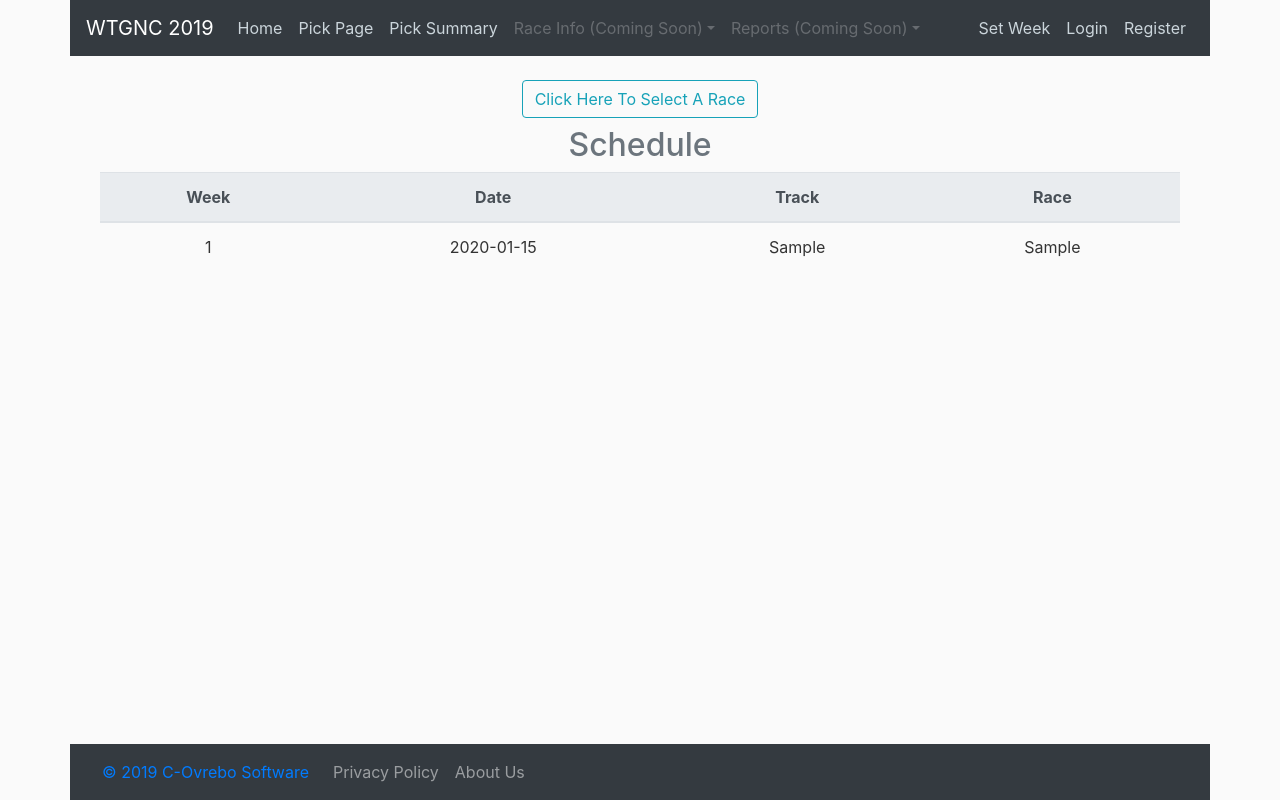
After one commit to covrebo/wtgnc_19, a Flask app: page /schedule in a window 1280 px wide. The commit adds this page. Run offline with Flask 2, Linux system fonts and the light colour scheme; tables that the repository leaves empty hold one stand-in row (values such as "Sample post"); parts of the project's set-up code (start-up, migrations or seed data) failed here and were passed over; some libraries are stand-ins or nearby versions.

Commit message:
Created a route and template to display the schedule.

```diff
--- a/wtgnc/data_vars.py
+++ b/wtgnc/data_vars.py
@@ -1,9 +1,9 @@
 from wtgnc.models import Driver, Pick, Event
 
 # Create the entry list
-entry_list_detailed = Driver.query.all()
-
-entry_list_brief = [('#' + str(driver.car_number) + ' ' + driver.driver, '#' + str(driver.car_number) + ' ' + driver.driver) for driver in entry_list_detailed]
+# entry_list_detailed = Driver.query.all()
+#
+# entry_list_brief = [('#' + str(driver.car_number) + ' ' + driver.driver, '#' + str(driver.car_number) + ' ' + driver.driver) for driver in entry_list_detailed]
 
 #entry_list_brief = [(1, '#1 Kurt Busch'), (2, '#2 Brad Keselowski')]
 
@@ -109,7 +109,7 @@ results = [
     }
 ]
 
-pick_list = Pick.query.all()
+# pick_list = Pick.query.all()
 
 
 
--- a/wtgnc/routes.py
+++ b/wtgnc/routes.py
@@ -58,14 +58,6 @@ def logout():
     return redirect(url_for('home'))
 
 
-# Route to the administration page
-@app.route('/admin')
-@login_required
-# TODO: require user role of admin to view
-def admin():
-    return render_template('admin.html', title='Pool Admin')
-
-
 # Route to the user account page
 @app.route('/account')
 @login_required
@@ -91,6 +83,8 @@ def pick_page():
         return redirect(url_for('picks_summary'))
     return render_template('pick-page.html', title='Pick Page', form=form)
 
+
+# Route to display the weekly picks
 @app.route('/picks-summary')
 @login_required
 # TODO: Allow users to update their picks if they are the ones that submitted them
@@ -113,6 +107,14 @@ def week_selection():
         flash(f"You are now looking at picks and results from {str(session['week_name'])}.", 'success')
         return redirect(url_for('home'))
     return render_template('week-selection.html', title='Week Selection', form=form)
+
+
+# Route to the administration page
+@app.route('/admin')
+@login_required
+# TODO: require user role of admin to view
+def admin():
+    return render_template('admin.html', title='Pool Admin')
 
 
 # Route to create a driver entry
@@ -152,5 +154,12 @@ def race_event():
         return redirect(url_for('home'))
     return render_template('race-event.html', title='Race Event', legend='Create Race Event', form=form)
 
+# Route to show the current schedule
+@app.route('/schedule')
+def schedule():
+    schedule = Event.query.all()
+    return render_template('schedule.html', title='Schedule', schedule=schedule)
+
+
 # TODO add and admin page with links to register new users, enter schedule event, enter a driver entry, update a driver entry, enter results, enter/update weekly results, enter/update standings.
 # TODO add a route to submit races to the schedule
--- a/wtgnc/templates/admin.html
+++ b/wtgnc/templates/admin.html
@@ -16,7 +16,7 @@
         </div>
         <div class="row text-center">
             <div class="col-sm m-1">
-                <a href="#" class="btn btn-secondary btn-lg btn-block" role="button">List/Update Schedule</a>
+                <a href="{{ url_for('schedule') }}" class="btn btn-primary btn-lg btn-block" role="button">List/Update Schedule</a>
             </div>
             <div class="col-sm m-1">
                 <a href="{{ url_for('race_event') }}" class="btn btn-primary btn-lg btn-block" role="button">Create Race Event</a>
@@ -73,6 +73,9 @@
             <div class="col-sm m-1">
                 <a href="#" class="btn btn-secondary btn-lg btn-block" role="button">Upload Starting Lineup</a>
             </div>
+            <div class="col-sm m-1">
+                <a href="#" class="btn btn-secondary btn-lg btn-block" role="button">Enter Make</a>
+            </div>
         </div>
     </body>
 {% endblock content %}
--- a/wtgnc/templates/layout.html
+++ b/wtgnc/templates/layout.html
@@ -89,7 +89,7 @@
                 {% if  not session['week_name'] %}
                     <a class="btn btn-outline-info" href="{{ url_for('week_selection') }}">Click Here To Select A Race</a>
                 {% else %}
-                    <h2 class="h2">{{ session['week_name'] }}</h2>
+                    <h2 class="h2">{{ current_user.display_name }} - {{ session['week_name'] }}</h2>
                 {% endif %}
             </div>
 
--- a/wtgnc/templates/register.html
+++ b/wtgnc/templates/register.html
@@ -2,10 +2,6 @@
 {% block content %}
     <body class="container col-md-6">
         <div class="content-section">
-            <div class="text-center">
-                <h1 class="h1">{{ session['week'] }}</h1>
-                <img class="mb-4" src="static/images/trophy_512.png" alt="" width="72" height="72">
-            </div>
             <form method="POST" action="">
                 {{ form.hidden_tag() }}
                 <fieldset class="form-group">
--- /dev/null
+++ b/wtgnc/templates/schedule.html
@@ -0,0 +1,28 @@
+{% extends "layout.html" %}
+{% block content %}
+    <body class="container">
+        <div class="text-center">
+            <h2 class="h2 text-muted">Schedule</h2>
+        </div>
+        <table class="table">
+            <thead class="thead-light">
+                <tr class="text-center">
+                    <th scope="col">Week</th>
+                    <th scope="col">Date</th>
+                    <th scope="col">Track</th>
+                    <th scope="col">Race</th>
+                </tr>
+            </thead>
+            <tbody class="table-striped">
+                {% for event in schedule %}
+                        <tr class="text-center">
+                            <td>{{ event.week_id }}</td>
+                            <td>{{ event.date }}</td>
+                            <td>{{ event.track }}</td>
+                            <td>{{ event.race }}</td>
+                        </tr>
+                {% endfor %}
+            </tbody>
+        </table>
+    </body>
+{% endblock content %}
```
